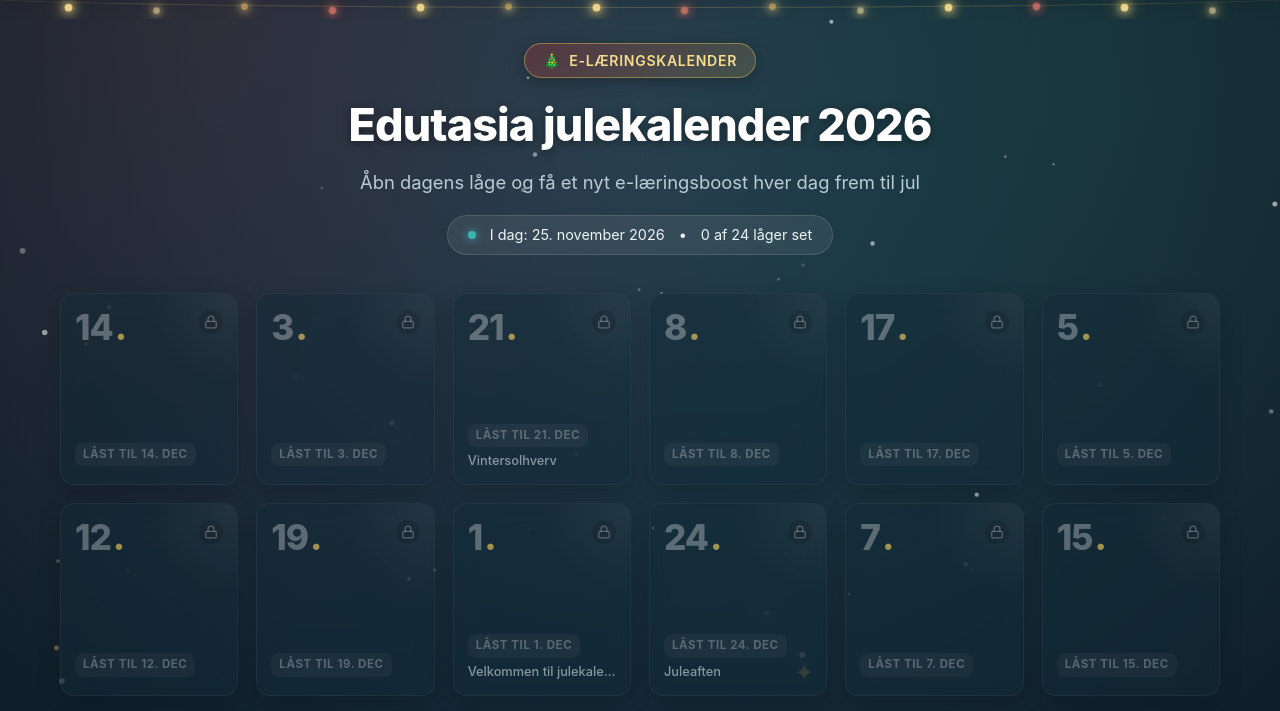
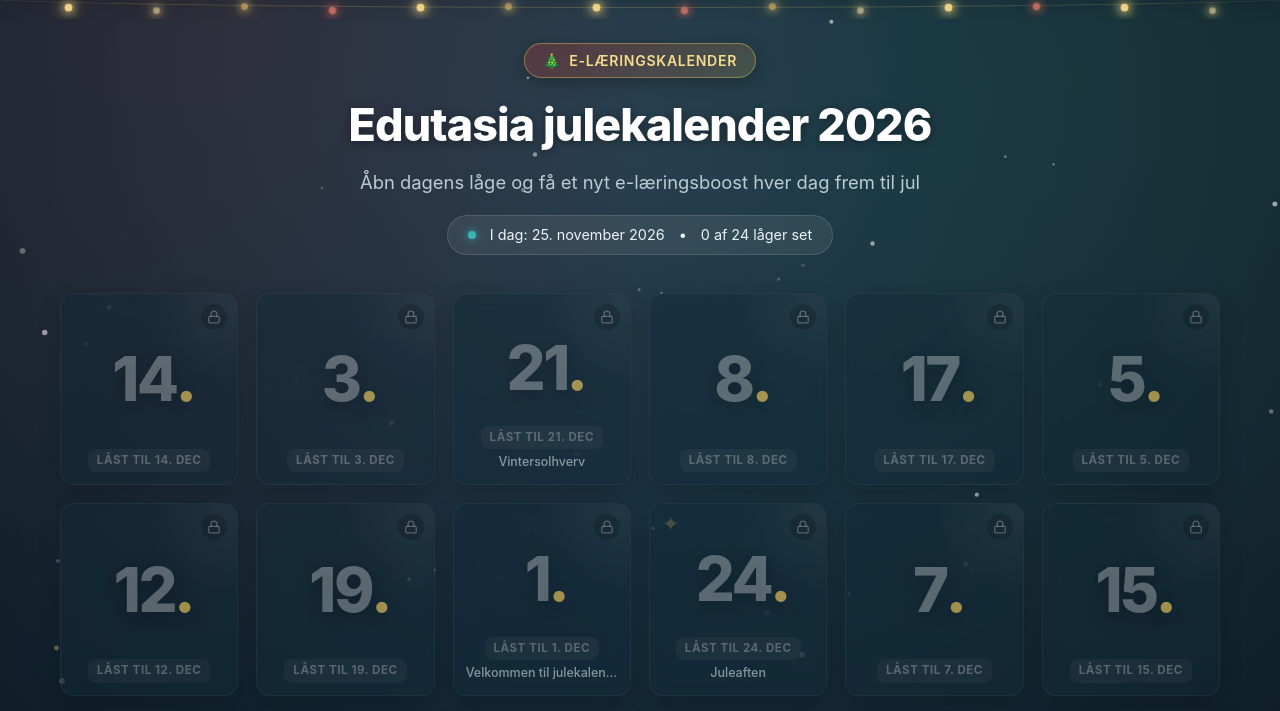
Before and after one commit to AdamBindslev/julekalender26, a plain HTML site: page index.html in a window 1280 px wide. Shown: the part 79-790 px from the top of the page. Drawn offline with Linux system fonts and the light colour scheme.

Commit message:
Center and enlarge door numbers on calendar cards

```diff
--- a/app.js
+++ b/app.js
@@ -477,18 +477,20 @@
         badgeText = isWatched ? "Set ✓" : "Åben";
       }
 
+      const previewTitle = doorData.title
+        ? doorData.title.replace(/^\d+\.\s*december\s*[–-]?\s*/i, "").trim()
+        : "";
+
       card.innerHTML = `
-        <div class="door-card-header">
-          <div class="door-number">
-            <span>${day}</span><span class="dec-dot">.</span>
-          </div>
-          <div class="door-state-icon" aria-hidden="true">
-            ${iconSvg}
-          </div>
+        <div class="door-state-icon" aria-hidden="true">
+          ${iconSvg}
+        </div>
+        <div class="door-number">
+          <span>${day}</span><span class="dec-dot">.</span>
         </div>
         <div class="door-card-footer">
           <span class="door-badge">${badgeText}</span>
-          <span class="door-preview-title">${doorData.title ? doorData.title.replace(/^\d+\.\s*december\s*[–-]?\s*/i, "") : "Se video"}</span>
+          ${previewTitle ? `<span class="door-preview-title">${previewTitle}</span>` : ""}
         </div>
       `;
 
--- a/style.css
+++ b/style.css
@@ -294,9 +294,10 @@ body {
   backdrop-filter: blur(10px);
   display: flex;
   flex-direction: column;
+  align-items: center;
   justify-content: space-between;
-  padding: 16px 14px 14px;
-  text-align: left;
+  padding: 16px 12px 12px;
+  text-align: center;
   user-select: none;
   transition: transform var(--transition-normal), box-shadow var(--transition-normal), border-color var(--transition-normal);
   cursor: pointer;
@@ -315,32 +316,38 @@ body {
   pointer-events: none;
 }
 
-/* Lågenummer */
+/* Lågenummer — stort og centreret midt på lågen */
 .door-number {
-  font-size: 2.2rem;
+  flex: 1;
+  width: 100%;
+  font-size: clamp(3.2rem, 4.8vw, 4.4rem);
   font-weight: 800;
   line-height: 1;
-  letter-spacing: -0.03em;
+  letter-spacing: -0.04em;
   color: #FFFFFF;
   display: flex;
-  align-items: baseline;
-  gap: 2px;
+  align-items: center;
+  justify-content: center;
+  padding-left: 0.14em; /* Optisk centrering pga. punktummet */
+  text-shadow: 0 4px 16px rgba(0, 0, 0, 0.35);
+  transition: transform var(--transition-normal), color var(--transition-fast);
 }
 
 .door-number .dec-dot {
   color: var(--color-accent-gold);
+  margin-left: -0.02em;
 }
 
-/* Låge header med ikon */
-.door-card-header {
-  display: flex;
-  justify-content: space-between;
-  align-items: flex-start;
+.door-card.is-unlocked:hover .door-number {
+  transform: scale(1.06);
 }
 
 .door-state-icon {
-  width: 24px;
-  height: 24px;
+  position: absolute;
+  top: 10px;
+  right: 10px;
+  width: 26px;
+  height: 26px;
   display: flex;
   align-items: center;
   justify-content: center;
@@ -352,8 +359,10 @@ body {
 
 /* Låge bund */
 .door-card-footer {
+  width: 100%;
   display: flex;
   flex-direction: column;
+  align-items: center;
   gap: 4px;
 }
 
@@ -362,18 +371,20 @@ body {
   font-weight: 700;
   text-transform: uppercase;
   letter-spacing: 0.05em;
-  padding: 3px 8px;
+  padding: 3px 9px;
   border-radius: var(--radius-sm);
-  align-self: flex-start;
+  align-self: center;
 }
 
 .door-preview-title {
-  font-size: 0.8rem;
+  width: 100%;
+  font-size: 0.78rem;
   color: var(--color-text-dim);
   white-space: nowrap;
   overflow: hidden;
   text-overflow: ellipsis;
   font-weight: 500;
+  text-align: center;
 }
 
 /* ==============================================================================
@@ -457,11 +468,11 @@ body {
 .door-card.is-eve::after {
   content: "✦";
   position: absolute;
-  bottom: 10px;
-  right: 12px;
-  font-size: 1.5rem;
+  top: 10px;
+  left: 12px;
+  font-size: 1.3rem;
   line-height: 1;
-  color: rgba(229, 193, 88, 0.22);
+  color: rgba(229, 193, 88, 0.35);
   pointer-events: none;
 }
 
@@ -905,7 +916,7 @@ body {
   }
 
   .door-number {
-    font-size: 1.8rem;
+    font-size: clamp(2.8rem, 8.5vw, 3.6rem);
   }
 
   .video-thumbnail-overlay {
```
